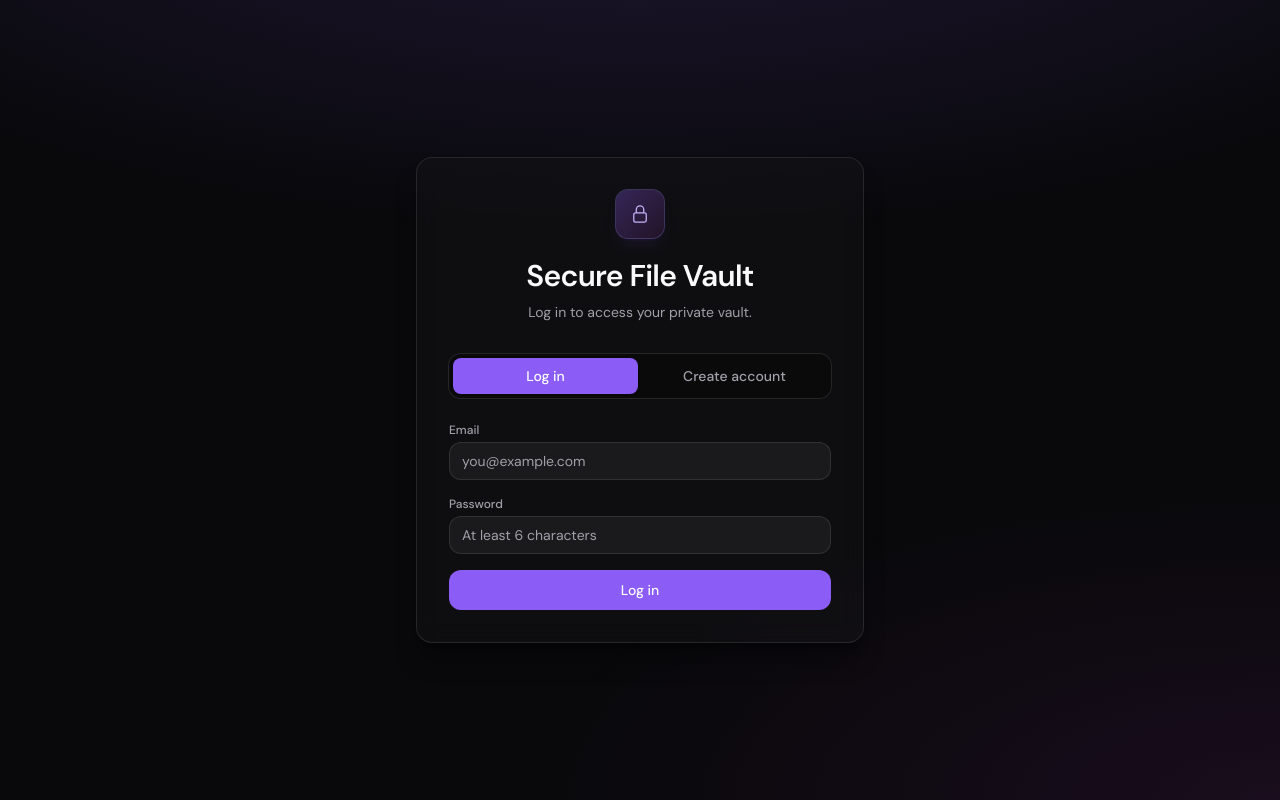
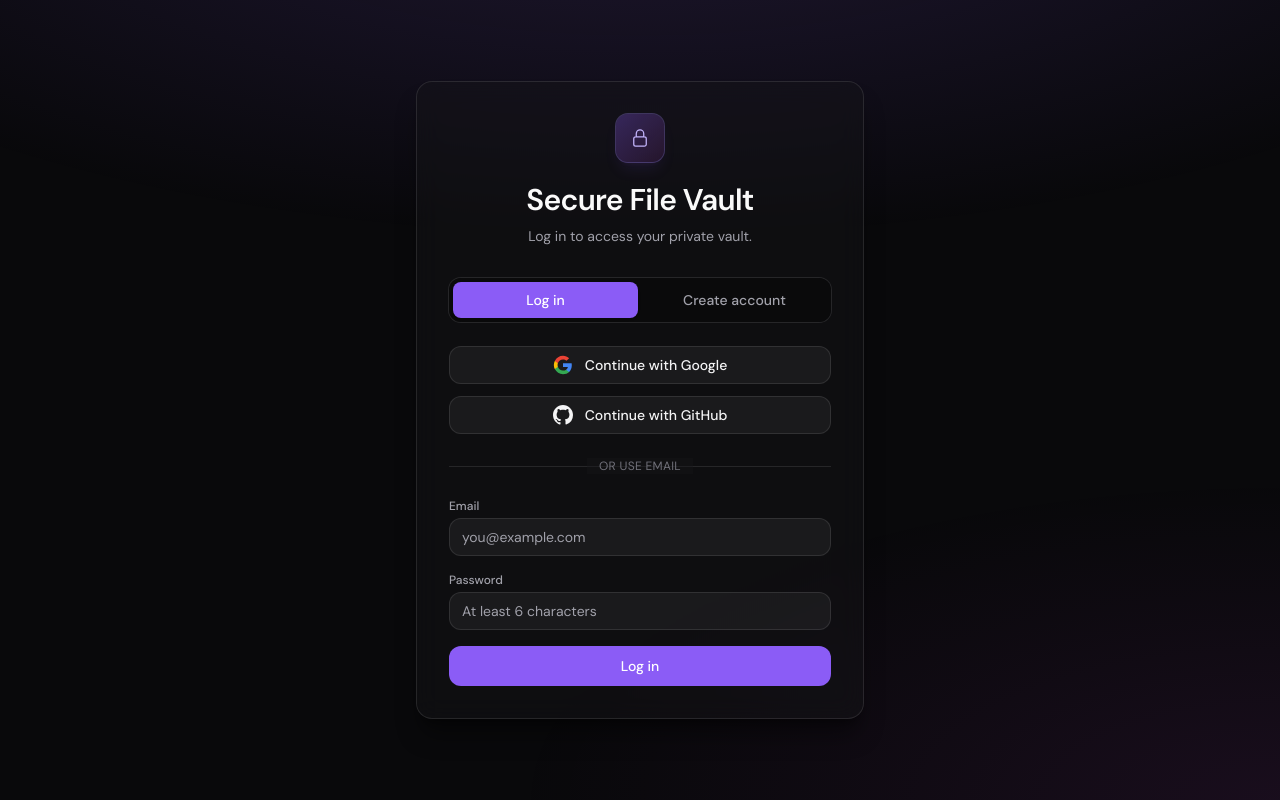
Before and after one commit to ayush1237518/SecureFileVault, a React (Vite) app: page /auth in a window 1280 px wide. Built offline with nearby package versions, Linux system fonts and the light colour scheme.

Commit message:
Add the new authentications

```diff
--- a/src/App.tsx
+++ b/src/App.tsx
@@ -1,6 +1,7 @@
 import { Navigate, Route, Routes } from 'react-router-dom'
 import { ProtectedRoute } from './components/ProtectedRoute'
 import { AuthPage } from './pages/AuthPage'
+import { AuthCallbackPage } from './pages/AuthCallbackPage'
 import { DashboardPage } from './pages/DashboardPage'
 import { NotFoundPage } from './pages/NotFoundPage'
 
@@ -9,6 +10,7 @@ function App() {
     <Routes>
       <Route path="/" element={<Navigate to="/dashboard" replace />} />
       <Route path="/auth" element={<AuthPage />} />
+      <Route path="/auth/callback" element={<AuthCallbackPage />} />
       <Route
         path="/dashboard"
         element={
--- /dev/null
+++ b/src/components/OAuthButtons.tsx
@@ -0,0 +1,54 @@
+import { useState } from 'react'
+import { toast } from 'react-hot-toast'
+import type { Provider } from '@supabase/supabase-js'
+import { signInWithOAuthProvider } from '../services/oauth'
+import { mapSupabaseError } from '../services/supabaseConfig'
+import { IconGitHub, IconGoogle } from './ui/Icons'
+
+type OAuthProvider = 'google' | 'github'
+
+type Props = {
+  disabled?: boolean
+  mode: 'login' | 'signup'
+}
+
+const providers: { id: OAuthProvider; label: string; icon: typeof IconGoogle }[] = [
+  { id: 'google', label: 'Google', icon: IconGoogle },
+  { id: 'github', label: 'GitHub', icon: IconGitHub },
+]
+
+export function OAuthButtons({ disabled, mode }: Props) {
+  const [busy, setBusy] = useState<OAuthProvider | null>(null)
+
+  const handleOAuth = async (provider: OAuthProvider) => {
+    if (disabled || busy) return
+    setBusy(provider)
+    try {
+      await signInWithOAuthProvider(provider as Provider)
+    } catch (err) {
+      toast.error(mapSupabaseError(err))
+      setBusy(null)
+    }
+  }
+
+  const action = mode === 'signup' ? 'Sign up' : 'Continue'
+
+  return (
+    <div className="space-y-3">
+      {providers.map(({ id, label, icon: Icon }) => (
+        <button
+          key={id}
+          type="button"
+          disabled={disabled || busy !== null}
+          onClick={() => void handleOAuth(id)}
+          className="btn-oauth w-full"
+        >
+          <Icon className="h-5 w-5 shrink-0" />
+          <span>
+            {busy === id ? 'Redirecting…' : `${action} with ${label}`}
+          </span>
+        </button>
+      ))}
+    </div>
+  )
+}
--- a/src/components/ui/Icons.tsx
+++ b/src/components/ui/Icons.tsx
@@ -31,3 +31,34 @@ export function IconFile({ className = 'h-5 w-5' }: IconProps) {
     </svg>
   )
 }
+
+export function IconGoogle({ className = 'h-5 w-5' }: IconProps) {
+  return (
+    <svg className={className} viewBox="0 0 24 24" aria-hidden>
+      <path
+        fill="#4285F4"
+        d="M22.56 12.25c0-.78-.07-1.53-.2-2.25H12v4.26h5.92a5.06 5.06 0 01-2.2 3.32v2.77h3.57c2.08-1.92 3.28-4.74 3.28-8.1z"
+      />
+      <path
+        fill="#34A853"
+        d="M12 23c2.97 0 5.46-.98 7.28-2.66l-3.57-2.77c-.98.66-2.23 1.06-3.71 1.06-2.86 0-5.29-1.93-6.16-4.53H2.18v2.84C3.99 20.53 7.7 23 12 23z"
+      />
+      <path
+        fill="#FBBC05"
+        d="M5.84 14.09c-.22-.66-.35-1.36-.35-2.09s.13-1.43.35-2.09V7.07H2.18C1.43 8.55 1 10.22 1 12s.43 3.45 1.18 4.93l3.66-2.84z"
+      />
+      <path
+        fill="#EA4335"
+        d="M12 5.38c1.62 0 3.06.56 4.21 1.64l3.15-3.15C17.45 2.09 14.97 1 12 1 7.7 1 3.99 3.47 2.18 7.07l3.66 2.84c.87-2.6 3.3-4.53 6.16-4.53z"
+      />
+    </svg>
+  )
+}
+
+export function IconGitHub({ className = 'h-5 w-5' }: IconProps) {
+  return (
+    <svg className={className} viewBox="0 0 24 24" fill="currentColor" aria-hidden>
+      <path d="M12 0C5.37 0 0 5.37 0 12c0 5.31 3.435 9.795 8.205 11.385.6.105.825-.255.825-.57 0-.285-.015-1.23-.015-2.235-3.015.555-3.795-.735-4.035-1.41-.135-.345-.72-1.41-1.23-1.695-.42-.225-1.02-.78-.015-.795.945-.015 1.62.87 1.845 1.23 1.08 1.815 2.805 1.305 3.495.99.105-.78.42-1.305.765-1.605-2.67-.3-5.46-1.335-5.46-5.925 0-1.305.465-2.385 1.23-3.225-.12-.3-.54-1.53.12-3.18 0 0 1.005-.315 3.3 1.23.96-.27 1.98-.405 3-.405s2.04.135 3 .405c2.295-1.56 3.3-1.23 3.3-1.23.66 1.65.24 2.88.12 3.18.765.84 1.23 1.905 1.23 3.225 0 4.605-2.805 5.625-5.475 5.925.435.375.81 1.095.81 2.22 0 1.605-.015 2.895-.015 3.3 0 .315.225.69.825.57A12.02 12.02 0 0024 12c0-6.63-5.37-12-12-12z" />
+    </svg>
+  )
+}
--- a/src/index.css
+++ b/src/index.css
@@ -38,6 +38,10 @@
     @apply btn border border-white/10 bg-white/5 text-zinc-100 hover:bg-white/10;
   }
 
+  .btn-oauth {
+    @apply btn gap-3 border border-white/10 bg-white/5 text-zinc-100 hover:bg-white/10 disabled:cursor-not-allowed disabled:opacity-60;
+  }
+
   .input {
     @apply w-full rounded-xl border border-white/10 bg-white/5 px-3 py-2 text-sm text-zinc-100 placeholder:text-zinc-400 outline-none ring-0 focus:border-violet-400/60 focus:ring-4 focus:ring-violet-500/10;
   }
--- /dev/null
+++ b/src/pages/AuthCallbackPage.tsx
@@ -0,0 +1,63 @@
+import { useEffect } from 'react'
+import { useNavigate } from 'react-router-dom'
+import { toast } from 'react-hot-toast'
+import { getSupabase } from '../services/supabaseClient'
+import { mapSupabaseError } from '../services/supabaseConfig'
+import { getOAuthCallbackError } from '../services/oauth'
+import { LoadingScreen } from '../components/ui/LoadingScreen'
+
+export function AuthCallbackPage() {
+  const navigate = useNavigate()
+
+  useEffect(() => {
+    const oauthError = getOAuthCallbackError()
+    if (oauthError) {
+      toast.error(oauthError)
+      navigate('/auth', { replace: true })
+      return
+    }
+
+    let cancelled = false
+    const supabase = getSupabase()
+    const params = new URLSearchParams(window.location.search)
+    const hasAuthCode = params.has('code')
+
+    const finish = (path: '/dashboard' | '/auth', message?: string) => {
+      if (cancelled) return
+      if (message) toast.error(message)
+      else if (path === '/dashboard') toast.success('Signed in successfully')
+      navigate(path, { replace: true })
+    }
+
+    const completeSignIn = async () => {
+      try {
+        if (hasAuthCode) {
+          const { error } = await supabase.auth.exchangeCodeForSession(window.location.href)
+          if (error) throw error
+        }
+
+        const { data, error } = await supabase.auth.getSession()
+        if (error) throw error
+        if (data.session) {
+          finish('/dashboard')
+          return
+        }
+
+        finish(
+          '/auth',
+          'Could not complete sign-in. Add http://localhost:5173/auth/callback to Supabase redirect URLs.',
+        )
+      } catch (err) {
+        finish('/auth', mapSupabaseError(err))
+      }
+    }
+
+    void completeSignIn()
+
+    return () => {
+      cancelled = true
+    }
+  }, [navigate])
+
+  return <LoadingScreen label="Completing sign in…" />
+}
--- a/src/pages/AuthPage.tsx
+++ b/src/pages/AuthPage.tsx
@@ -8,6 +8,7 @@ import { AppShell } from '../components/ui/AppShell'
 import { Container } from '../components/ui/Container'
 import { LoadingScreen } from '../components/ui/LoadingScreen'
 import { Logo } from '../components/ui/Logo'
+import { OAuthButtons } from '../components/OAuthButtons'
 
 export function AuthPage() {
   const { user, loading, connectionError } = useAuth()
@@ -118,6 +119,17 @@ export function AuthPage() {
               </div>
             )}
 
+            <OAuthButtons mode={mode} disabled={submitting} />
+
+            <div className="relative my-6">
+              <div className="absolute inset-0 flex items-center" aria-hidden>
+                <div className="w-full border-t border-white/10" />
+              </div>
+              <div className="relative flex justify-center text-xs uppercase tracking-wide">
+                <span className="bg-zinc-900/40 px-3 text-zinc-500">or use email</span>
+              </div>
+            </div>
+
             <form onSubmit={handleSubmit} className="space-y-4">
               <div>
                 <label className="mb-1 block text-xs font-medium text-zinc-400">Email</label>
--- /dev/null
+++ b/src/services/oauth.ts
@@ -0,0 +1,30 @@
+import type { Provider } from '@supabase/supabase-js'
+import { getSupabase } from './supabaseClient'
+
+/** Where Supabase redirects after Google / GitHub sign-in. */
+export function getOAuthRedirectUrl(): string {
+  return `${window.location.origin}/auth/callback`
+}
+
+export async function signInWithOAuthProvider(provider: Provider) {
+  const { error } = await getSupabase().auth.signInWithOAuth({
+    provider,
+    options: {
+      redirectTo: getOAuthRedirectUrl(),
+      skipBrowserRedirect: false,
+    },
+  })
+  if (error) throw error
+}
+
+/** Read OAuth error params Supabase may append to the callback URL. */
+export function getOAuthCallbackError(): string | null {
+  const search = new URLSearchParams(window.location.search)
+  const hash = new URLSearchParams(window.location.hash.replace(/^#/, ''))
+  const message =
+    search.get('error_description') ||
+    hash.get('error_description') ||
+    search.get('error') ||
+    hash.get('error')
+  return message ? decodeURIComponent(message.replace(/\+/g, ' ')) : null
+}
--- a/src/services/supabaseConfig.ts
+++ b/src/services/supabaseConfig.ts
@@ -53,5 +53,14 @@ export function mapSupabaseError(error: unknown): string {
     }
     return 'Cannot reach Supabase. Check your URL/key in .env, internet connection, and that the project is not paused.'
   }
+
+  const lower = message.toLowerCase()
+  if (lower.includes('provider') && (lower.includes('not enabled') || lower.includes('disabled'))) {
+    return 'This sign-in provider is not enabled in Supabase. Enable Google or GitHub under Authentication → Providers.'
+  }
+  if (lower.includes('redirect') && lower.includes('url')) {
+    return 'Redirect URL not allowed. Add your app URL (e.g. http://localhost:5173/auth/callback) in Supabase → Authentication → URL Configuration.'
+  }
+
   return message
 }
```
Also changed, not shown: supabase/AUTH_SETUP.md (+67 -9 lines), 1 other file (tests, documents, lock files or other folders).
